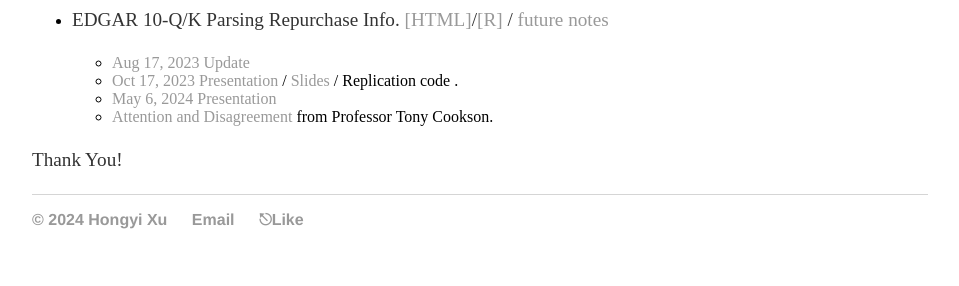
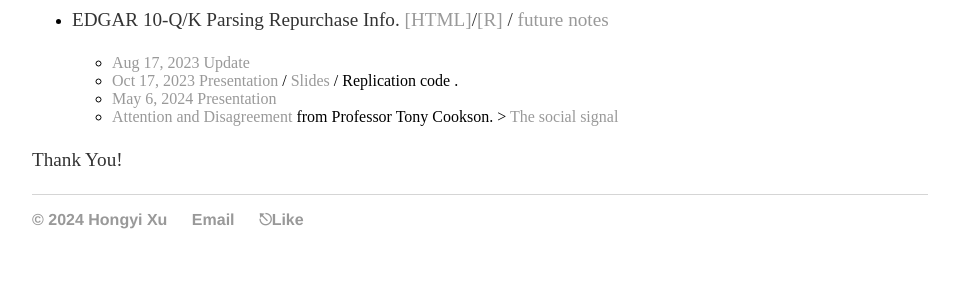
Before and after one commit to hongyileoxu/hongyileoxu.github.io, a Jekyll site: the page built from projects/index.md, in a window 1280 px wide. Shown: the part 1470-1756 px from the top of the page, without its empty margins (160-1119 px from the left). Built offline with Jekyll 4.4.1, drawn with Linux system fonts in a browser that asks for light colours.

Commit message:
Update index.md

```diff
--- a/projects/index.md
+++ b/projects/index.md
@@ -57,6 +57,6 @@ Projects in Progress:
 	- [Aug 17, 2023 Update](https://hongyileoxu.github.io/research/RepurchaseProject/Repurchase_BBAIA_merge_v1b.html)
     - [Oct 17, 2023 Presentation](https://github.com/hongyileoxu/hongyileoxu.github.io/blob/c85b72a8999f7a85db99f518141d6d22bbfe5f2d/research/RepurchaseProject/Hongyi%20Xu%20(2023)%20Under%20the%20Spotlight_v8.pdf) / [Slides](https://hongyileoxu.github.io/research/RepurchaseProject/Hongyi%20Xu%20(2023)%20Under%20the%20Spotlight_v8.pdf) / Replication code . <!--- [[v1]](https://hongyileoxu.github.io/research/RepurchaseProject/writing_tables_May04_2024.html) [[v2]](https://hongyileoxu.github.io/research/RepurchaseProject/writing_tables_May13_2024.html) [[v3]](https://hongyileoxu.github.io/research/RepurchaseProject/writing_tables_May17_2024.html) --->
     - [May 6, 2024 Presentation](https://hongyileoxu.github.io/research/RepurchaseProject/Under_the_Spotlight_2024_Hongyi_Xu_NFN.pdf)
-	- [Attention and Disagreement](https://www.tonycookson.com) from Professor Tony Cookson.
+	- [Attention and Disagreement](https://www.tonycookson.com) from Professor Tony Cookson. > [The social signal](https://www.tonycookson.com/#h.raveul66i2bl)
 
 Thank You!
```
